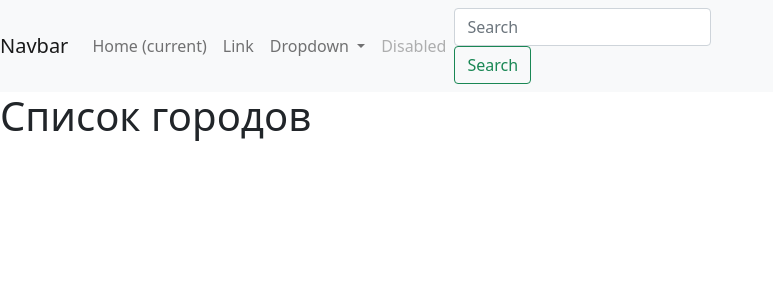
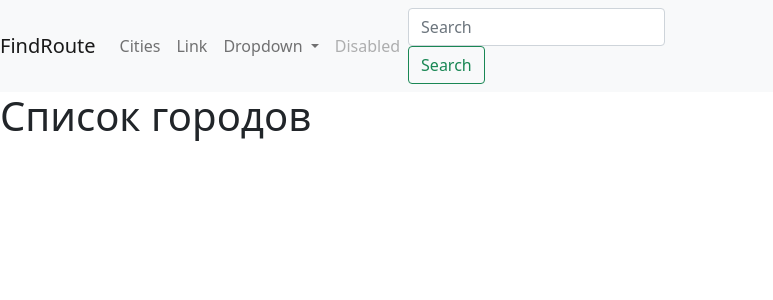
Before and after one commit to SqpuHkS/DjngCourse, a Django app: page /cities/ in a window 1280 px wide. Shown: the top 300 px of the page, without its empty margins (0-773 px from the left). Run offline with Django 3.2, Linux system fonts and the light colour scheme; data that the repository does not hold is empty.

Commit message:
changed smth in navbar

```diff
--- a/templates/components/navbar.html
+++ b/templates/components/navbar.html
@@ -1,13 +1,14 @@
+{% url 'cities:home' as cities_home_url %}
 <nav class="navbar navbar-expand-lg navbar-light bg-light">
-  <a class="navbar-brand" href="#">Navbar</a>
+  <a class="navbar-brand" href="">FindRoute</a>
   <button class="navbar-toggler" type="button" data-toggle="collapse" data-target="#navbarSupportedContent" aria-controls="navbarSupportedContent" aria-expanded="false" aria-label="Toggle navigation">
     <span class="navbar-toggler-icon"></span>
   </button>
 
   <div class="collapse navbar-collapse" id="navbarSupportedContent">
     <ul class="navbar-nav mr-auto">
-      <li class="nav-item active">
-        <a class="nav-link" href="#">Home <span class="sr-only">(current)</span></a>
+      <li class="nav-item {% if request.path == cities_home_url %}active{% endif %}">
+        <a class="nav-link" href="{% url 'cities:home' %}">Cities</a>
       </li>
       <li class="nav-item">
         <a class="nav-link" href="#">Link</a>
```
